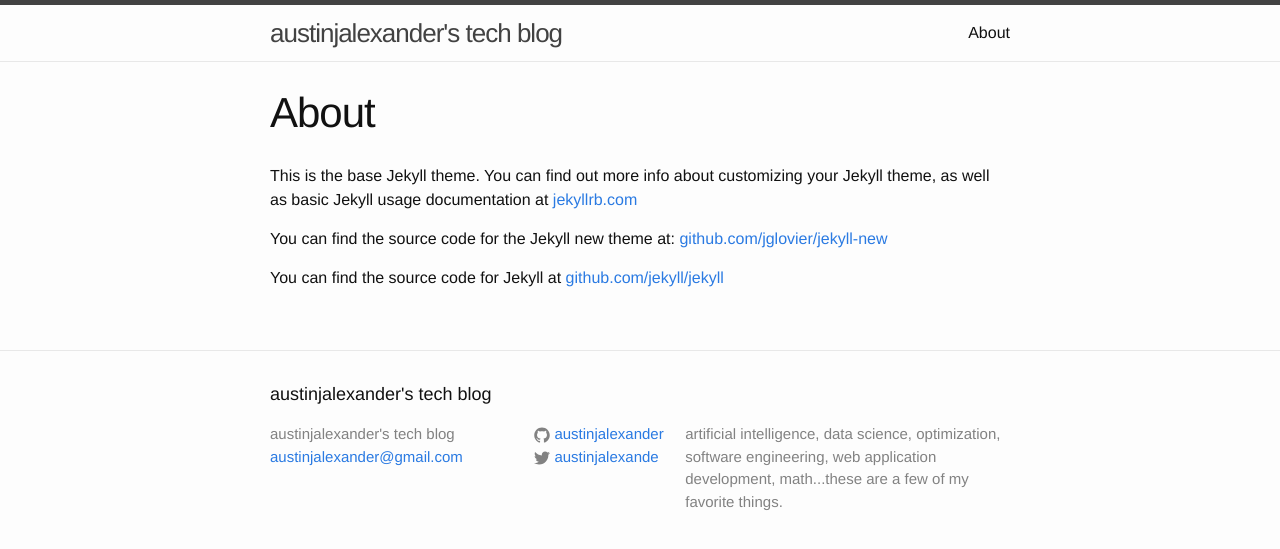
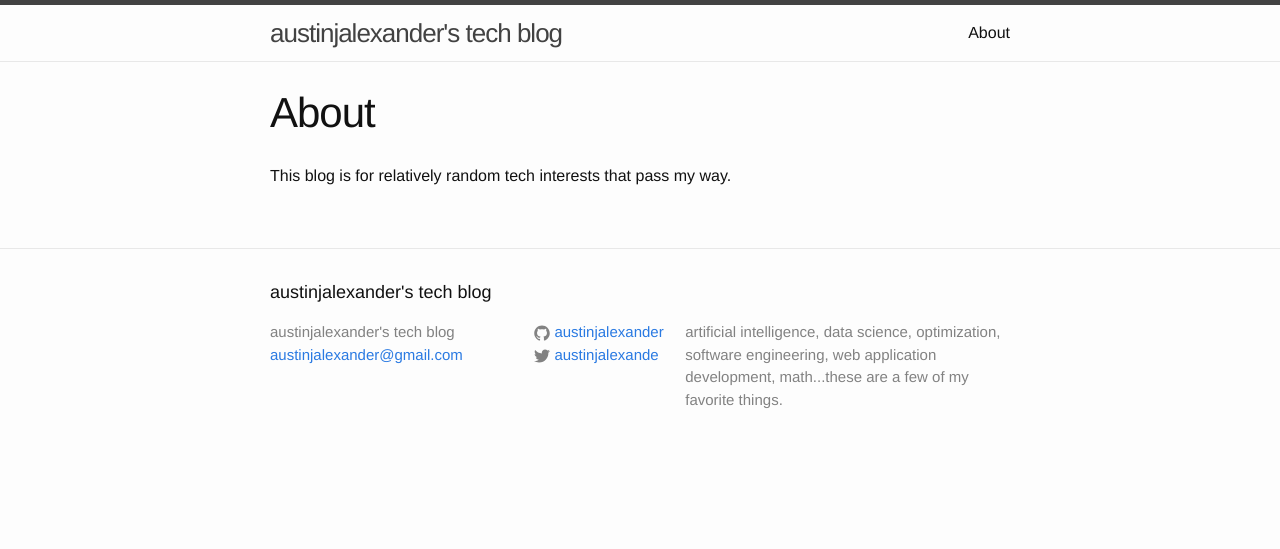
Before and after one commit to austinjalexander/austinjalexander.github.io, a Jekyll site: the page built from about.md, in a window 1280 px wide. Shown: the top 549 px of the page. Built offline with Jekyll 4.4.1, drawn with Linux system fonts in a browser that asks for light colours.

Commit message:
target blanked a bunch of anchors

```diff
--- a/about.md
+++ b/about.md
@@ -4,8 +4,4 @@ title: About
 permalink: /about/
 ---
 
-This is the base Jekyll theme. You can find out more info about customizing your Jekyll theme, as well as basic Jekyll usage documentation at [jekyllrb.com](http://jekyllrb.com/)
-
-You can find the source code for the Jekyll new theme at: [github.com/jglovier/jekyll-new](https://github.com/jglovier/jekyll-new)
-
-You can find the source code for Jekyll at [github.com/jekyll/jekyll](https://github.com/jekyll/jekyll)
+This blog is for relatively random tech interests that pass my way.
```
